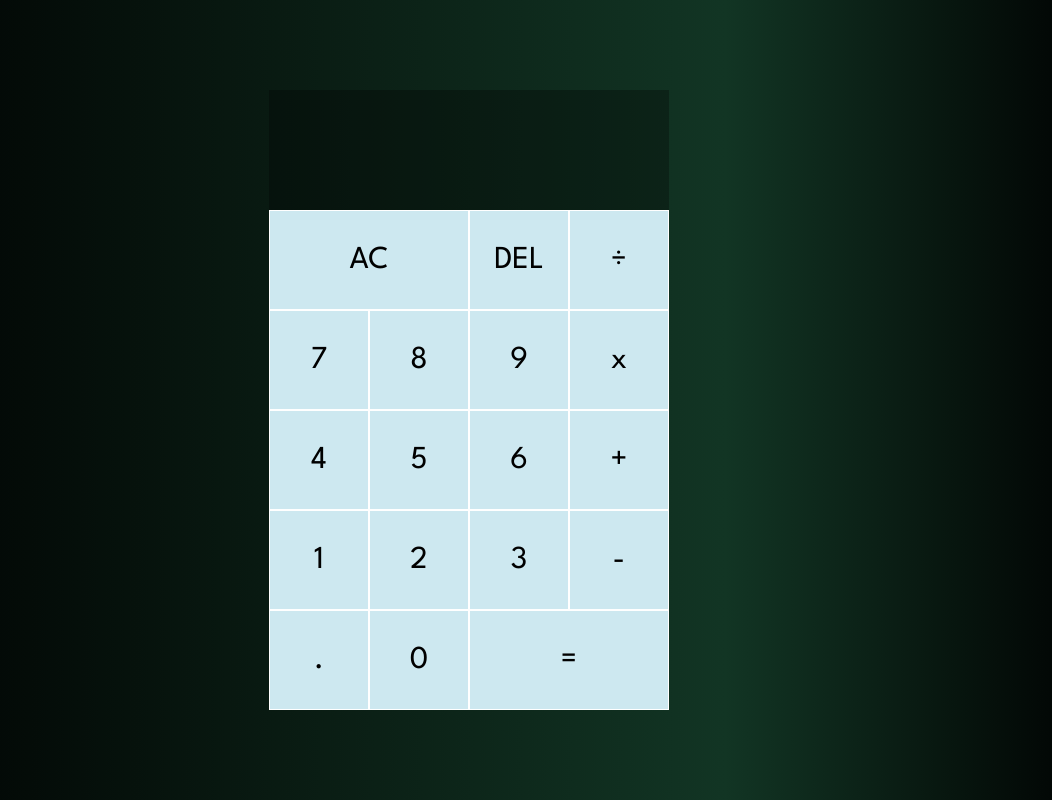
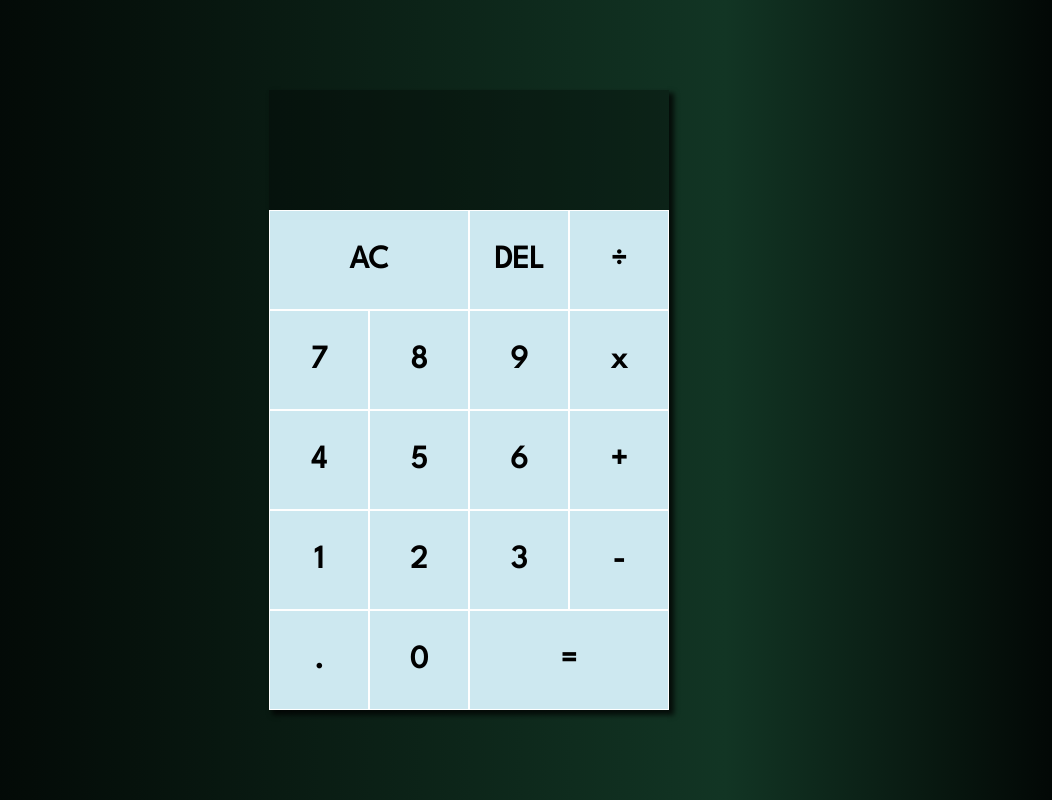
Before and after one commit to Ochenzhal/calculator_v2, a plain HTML site: page index.html in a window 1280 px wide. Shown: the whole page, without its empty margins (171-1223 px from the left). Drawn offline with Linux system fonts and the light colour scheme.

Commit message:
Styling adjustments

```diff
--- a/style.css
+++ b/style.css
@@ -3,7 +3,7 @@
 *::after {
   box-sizing: border-box;
   font-family: 'League Spartan', sans-serif;
-  font-weight: normal;
+  font-weight: bold;
 }
 
 body {
@@ -26,6 +26,7 @@ body {
   display: grid;
   grid-template-columns: repeat(4, 100px);
   grid-template-rows: minmax(120px, auto) repeat(5, 100px);
+  box-shadow: 4px 4px 5px 1px rgba(0, 0, 0, 0.75);
 }
 
 button {
```
